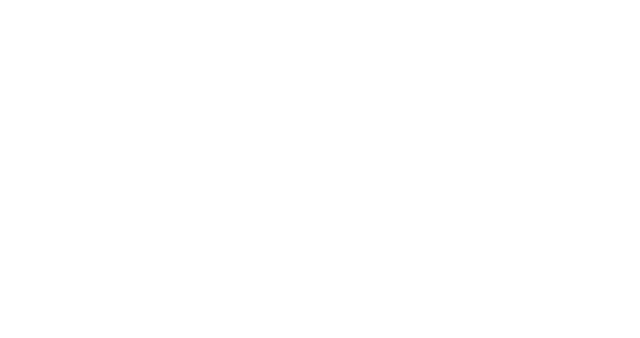
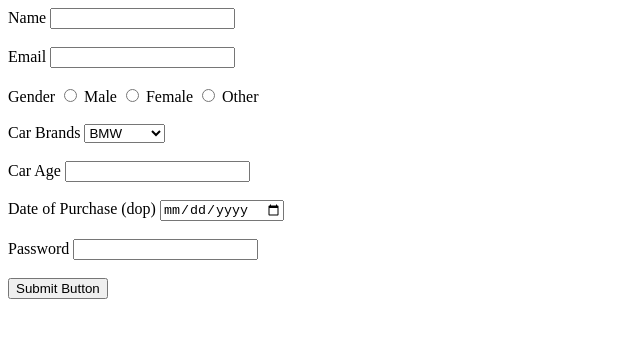
Before and after one commit to acciojob/car-insurance-form-mohanapriyak07, a website: page main.html in a window 1280 px wide. Shown: the whole page, without its empty margins (0-640 px from the left). Drawn offline with Linux system fonts and the light colour scheme.

Commit message:
created a submission

```diff
--- a/main.html
+++ b/main.html
@@ -8,6 +8,55 @@
 
 <body>
 	<!-- the entire body must be written by student -->
+	<form method="post">
+		<div>
+			<label for="name">Name</label>
+		    <input type="text" id="name" required>
+		</div><br/>
+		<div>
+			<label for="email">Email</label>
+		    <input type="email" id="email" required>
+		</div><br/>
+		<div>
+			<label for="gender">Gender</label>
+
+		 <label>
+            <input type="radio" name="gender" value="male" required>
+            Male
+         </label>
+
+        <label>
+            <input type="radio" name="gender" value="female">
+            Female
+        </label>
+
+        <label>
+            <input type="radio" name="gender" value="other">
+            Other
+        </label>
+		</div><br/>
+		<div>
+			 <label for="cars">Car Brands</label>
+        <select id="cars" name="cars" >
+            <option value="BMW">BMW</option>
+            <option value="Audi">Audi</option>
+            <option value="Mercedez">Mercedez</option>
+        </select>
+		</div><br/>
+		<div>
+			<label for="carage">Car Age</label>
+			<input type="number" id="carage" required>
+		</div><br/>
+		<div>
+			<label for="dop">Date of Purchase (dop)</label>
+			<input type="date" id="dop" required>
+		</div><br/>
+		<div>
+			<label for="password">Password</label>
+			<input type="password" id="password" required>
+		</div><br/>
+		<button type="submit">Submit Button</button>
+	</form>
     <script type="text/javascript" src="./script.js">
 </script>
 
```
